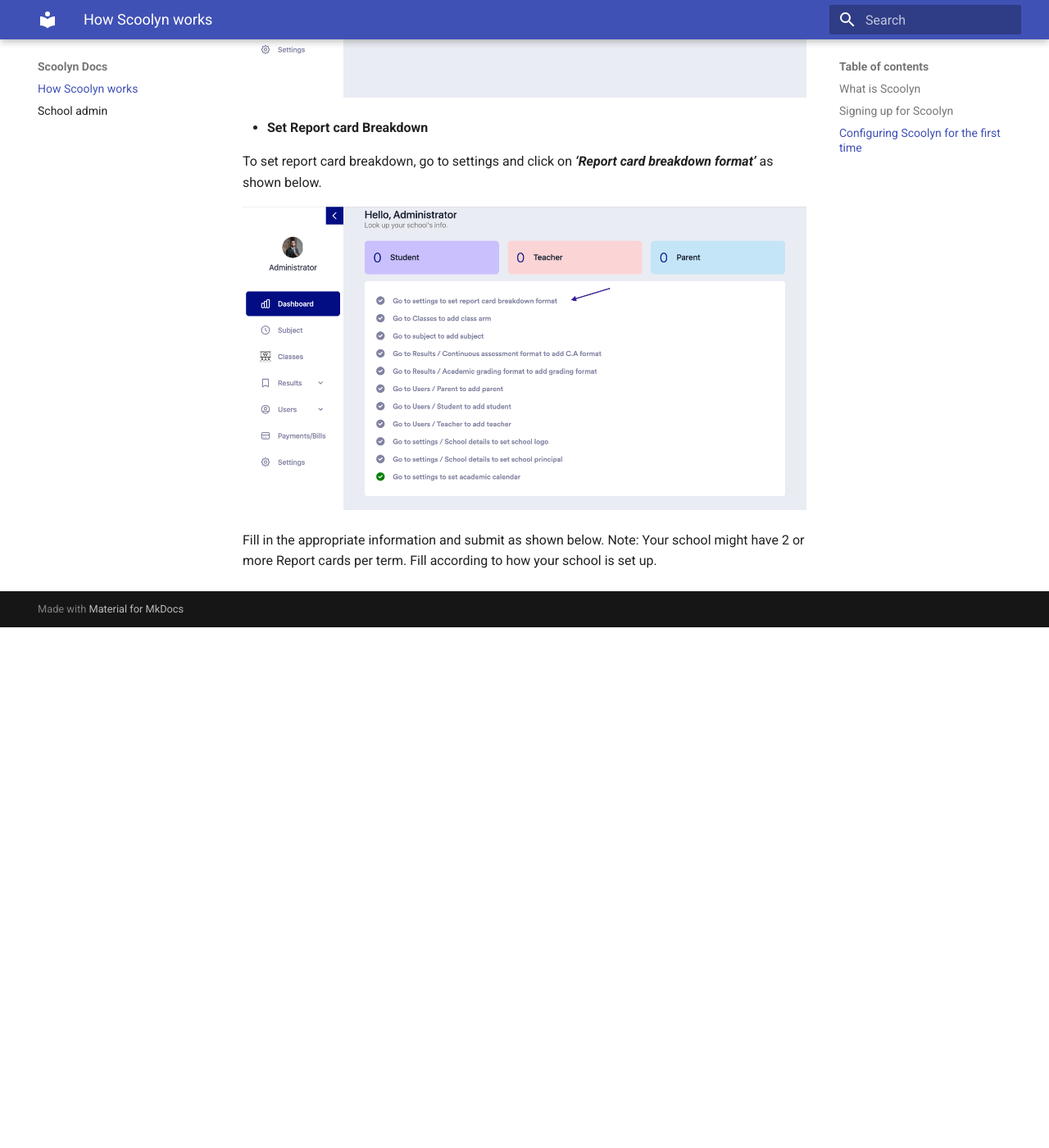
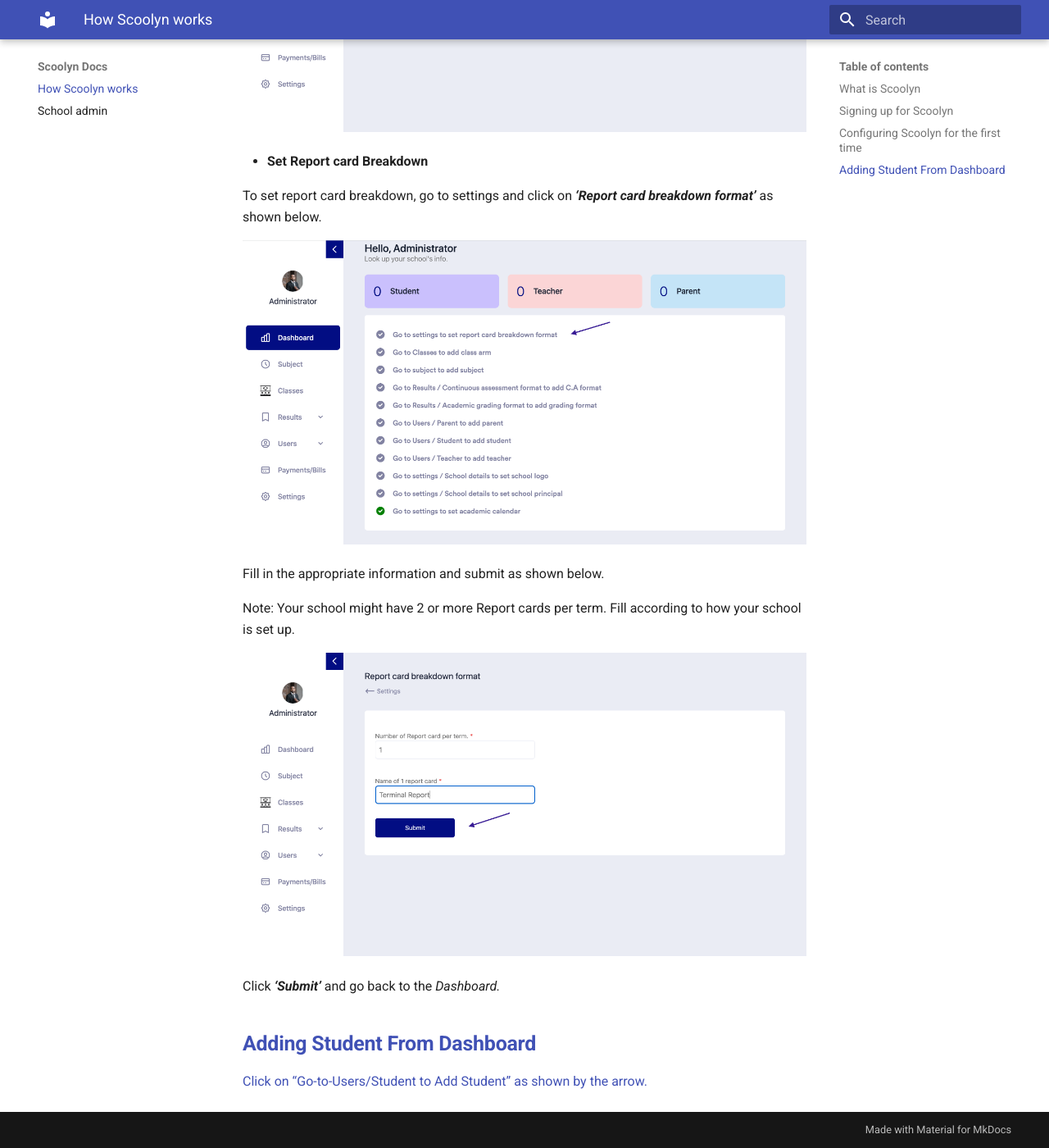
Before and after one commit to digikraaft/docs.scoolyn.com, an MkDocs documentation site: the page built from docs/index.md, in a window 1280 px wide and 1400 px high, scrolled down 3186 px. Shown: the whole window at 82% size. Built offline with MkDocs 1.6.1 and Material for MkDocs 9.7.7, drawn with Linux system fonts in a browser that asks for light colours; before the commit the page ends 3951 px from its top, so only the background shows below that; some of the changed text lies outside the part shown.

Commit message:
Update index.md

```diff
--- a/docs/index.md
+++ b/docs/index.md
@@ -12,6 +12,7 @@ Here you will learn how to navigate though the School management App and learn h
 
 [setting up](#Settingup)
 
+[Adding Student From Dashboard](#AddingStudentFromDashboard)
 
 
 
@@ -82,4 +83,14 @@ To set report card breakdown, go to settings and click on _**‘Report card brea
 ![image has an arrow](https://github.com/digikraaft/docs.scoolyn.com/blob/emma/Set%20report%20card%20breakdown%20format.png)
 
 Fill in the appropriate information and submit as shown below.
+
 Note: Your school might have 2 or more Report cards per term. Fill according to how your school is set up.
+
+![image has an arrow](https://github.com/digikraaft/docs.scoolyn.com/blob/emma/Screenshot%202021-10-21%20at%2001.49.16.png)
+
+Click _**‘Submit’**_ and go back to the *Dashboard.*
+
+
+<a name="AddingStudentFromDashboard"> **Adding Student From Dashboard** <a/>
+---
+Click on “Go-to-Users/Student to Add Student” as shown by the arrow.
```
